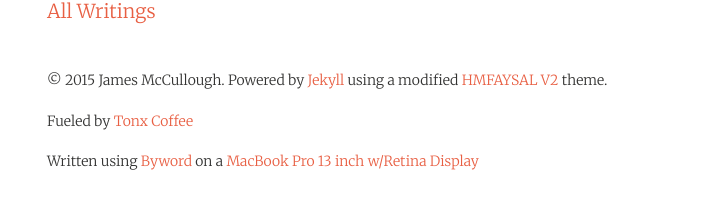
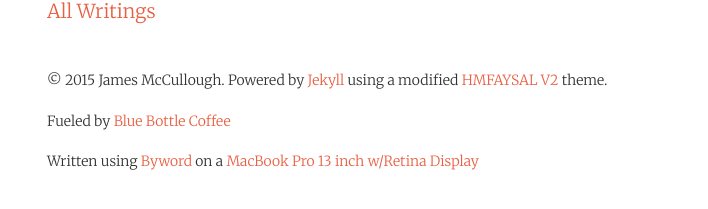
Before and after one commit to foursides/foursides.github.io, a Jekyll site: the page built from index.md, in a window 1280 px wide and 900 px high, scrolled down 26149 px. Shown: the part 646-855 px from the top of the window, without its empty margins (277-985 px from the left). Built offline with Jekyll 4.4.1, drawn with Linux system fonts in a browser that asks for light colours; nearby versions of some CDN libraries; library files that are not in the unit come from our copies; Markdown is read by kramdown in place of the engine named in the settings.

Commit message:
Update _footer.html

```diff
--- a/_includes/_footer.html
+++ b/_includes/_footer.html
@@ -1,4 +1,4 @@
 <span>&copy; {{ site.time | date: '%Y' }} {{ site.owner.name }}. Powered by <a href="http://jekyllrb.com">Jekyll</a> using a modified <a href="http://www.theevilgenius.tk/">HMFAYSAL V2</a> theme.
 <p>
-Fueled by <a href="http://www.foursides.ca/Tonx-Review">Tonx Coffee</a>
+Fueled by <a href="http://www.foursides.ca/Blue-Bottle-Coffee-Review">Blue Bottle Coffee</a>
 <p>Written using <a href="https://itunes.apple.com/us/app/byword/id420212497?mt=12&uo=4&at=10l4Qt">Byword</a> on a <a href="http://www.amazon.com/gp/product/B007474Y04/ref=as_li_tl?ie=UTF8&camp=1789&creative=390957&creativeASIN=B007474Y04&linkCode=as2&tag=four0b-20&linkId=OCDHIHBWVJDLSTAY">MacBook Pro 13 inch w/Retina Display</a></span>
```
